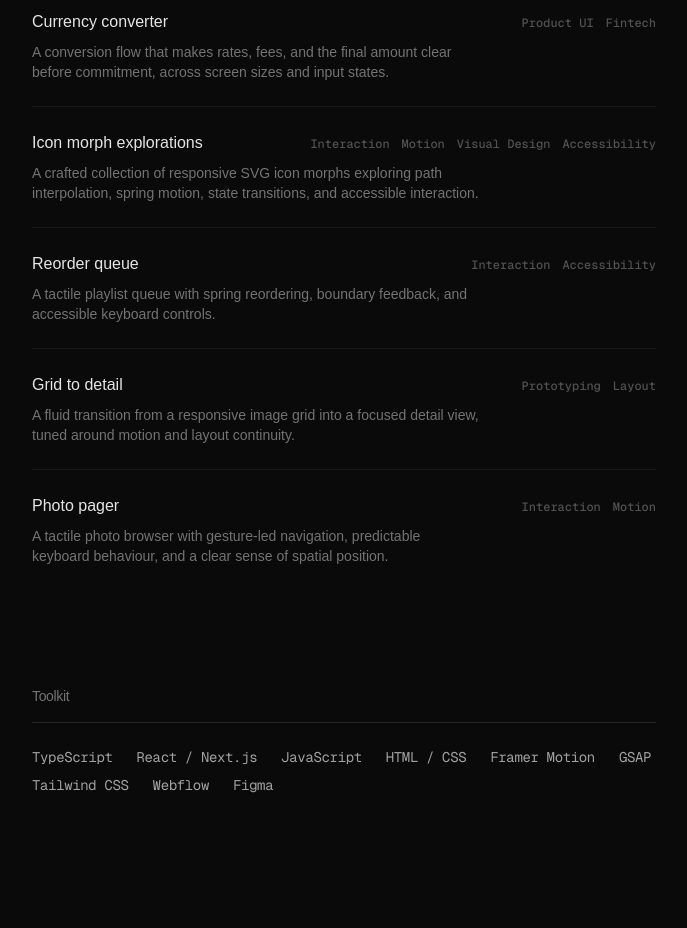
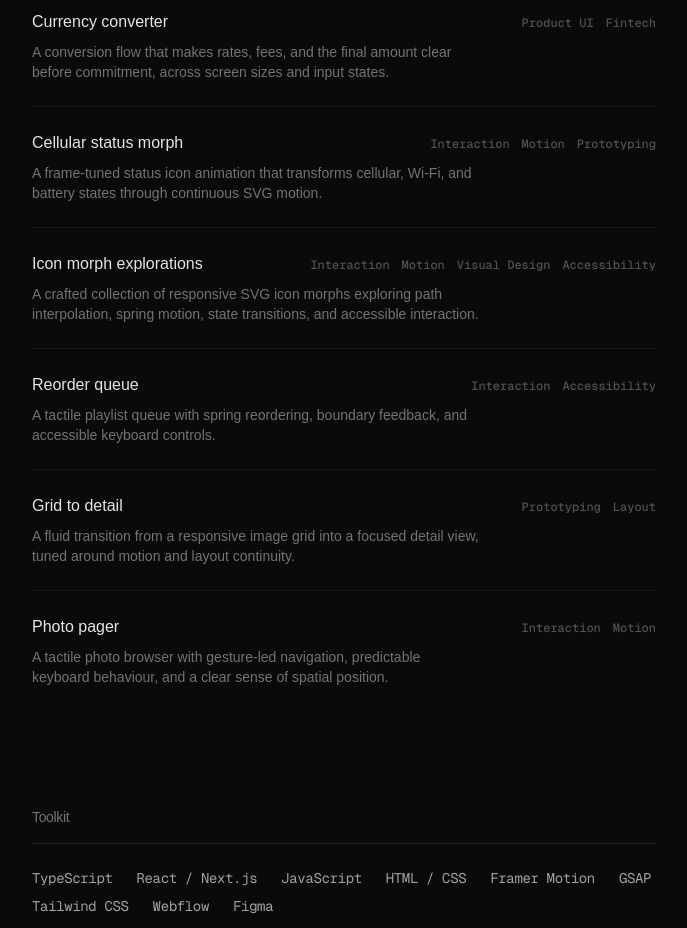
Before and after one commit to uzoway/design-eng-prototypes, a Next.js app: page / in a window 1280 px wide. Shown: the part 1620-2548 px from the top of the page, without its empty margins (296-983 px from the left). Built offline with nearby package versions, Linux system fonts and the light colour scheme.

Commit message:
feat: Add the cellular status morph prototype

```diff
--- a/app/page.tsx
+++ b/app/page.tsx
@@ -62,6 +62,13 @@ const prototypes = [
     description:
       "A conversion flow that makes rates, fees, and the final amount clear before commitment, across screen sizes and input states.",
     disciplines: ["Product UI", "Fintech"],
+  },
+  {
+    slug: "cellular-status-morph",
+    title: "Cellular status morph",
+    description:
+      "A frame-tuned status icon animation that transforms cellular, Wi-Fi, and battery states through continuous SVG motion.",
+    disciplines: ["Interaction", "Motion", "Prototyping"],
   },
   {
     slug: "morph-explorations",
```
